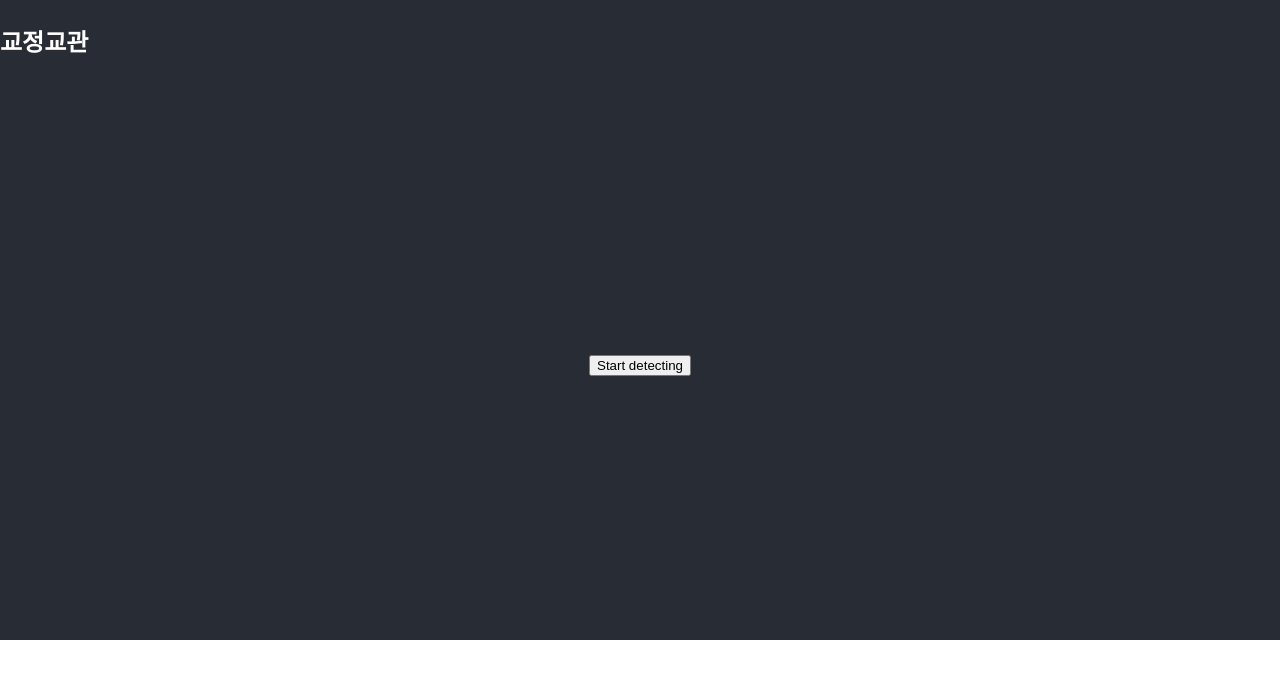
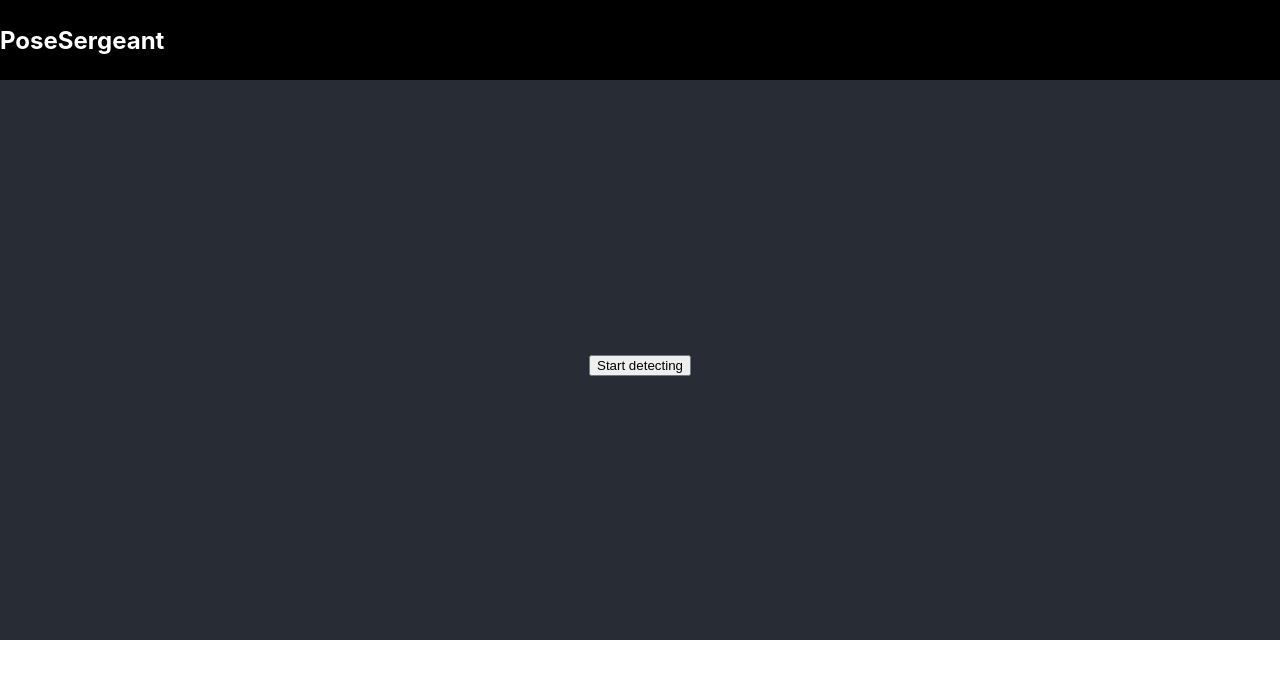
Before and after one commit to DoodlesOnMyFood/PostureDetection, a React (Create React App) app: page / in a window 1280 px wide. Shown: the top 678 px of the page. Built offline with nearby package versions, Linux system fonts and the light colour scheme.

Commit message:
minor color change

```diff
--- a/src/App.js
+++ b/src/App.js
@@ -6,7 +6,7 @@ function App() {
   return(
     <div >
       <header className="App-header">
-        <h2>교정교관</h2>
+        <h2>PoseSergeant</h2>
       </header>
       <div className="App-body">
         <AppInner />
--- a/src/index.css
+++ b/src/index.css
@@ -27,12 +27,12 @@ code {
 }
 
 .App-header {
-  background-color: #282c34;
+  background-color: #000000;
   min-height: 10vh;
   display: flex;
   flex-direction: row;
   align-items: center;
-  color: white;
+  color: #fff;
 }
 
 .App-body {
@@ -43,7 +43,7 @@ code {
   align-items: center;
   justify-content: center;
   font-size: calc(10px + 2vmin);
-  color: white;
+  color: #fff;
 }
 
 .App-footer {
```
